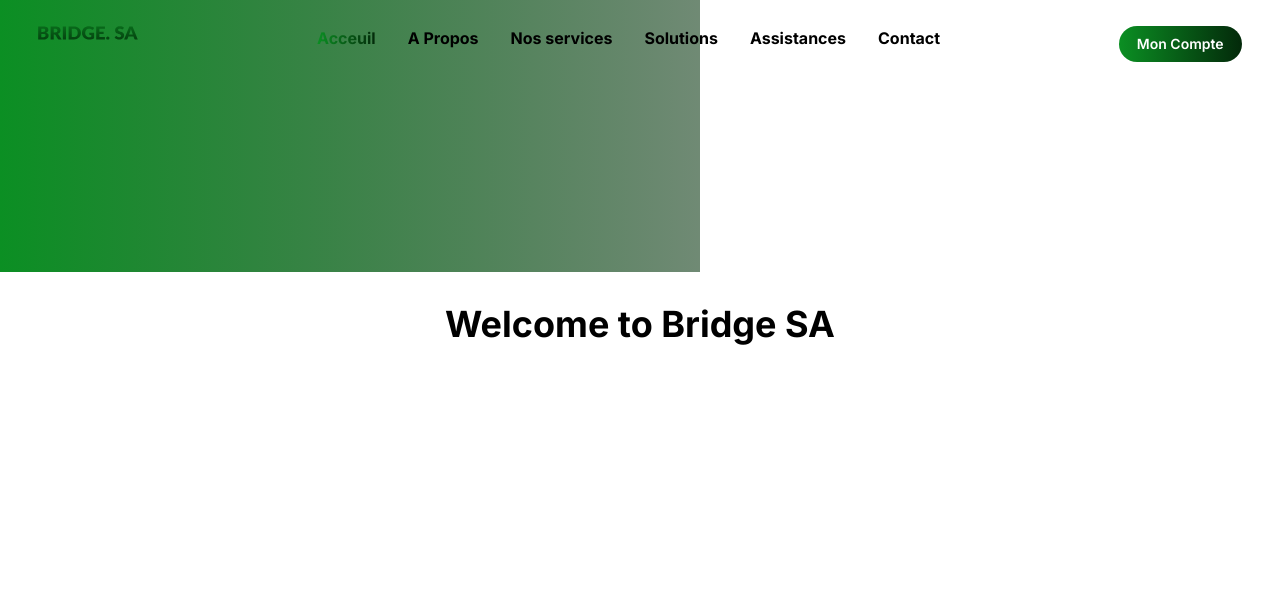
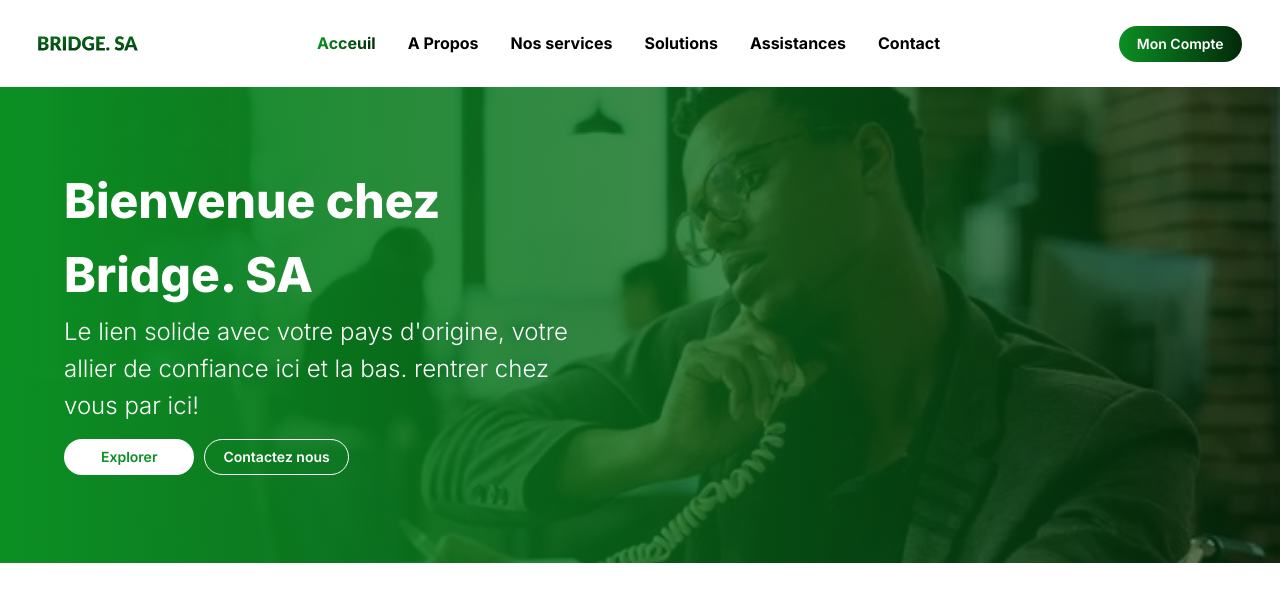
Before and after one commit to Ntchinda-Giscard/bridge-diaspo, a Next.js app: page / in a window 1280 px wide. Shown: the top 602 px of the page. Built offline with nearby package versions, Linux system fonts and the light colour scheme.

Commit message:
add hero section

```diff
--- a/app/components/hero.tsx
+++ b/app/components/hero.tsx
@@ -1,11 +1,28 @@
-import hero_img from "public/assets/hero.svg";
+import hero_img from "@/public/assets/hero.svg";
 import Image from 'next/image'
+import classes from '../css/hero.module.css';
+import cx from 'clsx'
+import { Button, Group } from "@mantine/core";
 
 function HeroSection() {
     return ( <>
-    <div className="w-full">
-        <Image src={hero_img} alt="hero image" width={700} height={400} />
-        <h1 className="text-4xl font-bold text-center mt-8">Welcome to Bridge SA</h1>
+    <div className= {cx(["w-full", classes.hero])} >
+        <Image src={hero_img} layout='responsive' objectFit="cover" sizes="width: 100vw" alt="hero image"   />
+        <div className={classes.overlay}></div>
+        <div className={classes.hero_text}>
+            <h1 className={classes.hero_title}>
+                Bienvenue chez Bridge. SA
+            </h1>
+            <p className={classes.hero_desc}>
+                Le lien solide avec votre pays d'origine, votre allier de confiance ici et la bas.
+                rentrer chez vous par ici!
+            </p>
+
+            <Group justify="start" gap={10} mt={15} >
+                <Button styles={{ label:{color: "#0B8F23", paddingInline: 18} }} variant="filled" bg='white' color="#0B8F23" radius={'xl'} > Explorer </Button>
+                <Button variant='outline' color="#FFF" radius={'xl'} > Contactez nous </Button>
+            </Group>
+      </div>
     </div>
     </> );
 }
--- a/app/components/topbar.tsx
+++ b/app/components/topbar.tsx
@@ -20,7 +20,7 @@ function TopBar() {
   };
     return (
         <>
-            <div className= {cx(['flex flex-row w-screen justify-between', classes.topbar])} >
+            <div className= {cx(['flex flex-row w-screen justify-between items-center', classes.topbar])} >
                 <div>
                     <Image
                         src={toplogo}
--- /dev/null
+++ b/app/css/hero.module.css
@@ -0,0 +1,37 @@
+.hero{
+    position: relative;
+    width: 100%;
+}
+
+.overlay{
+    position: absolute;
+    top: 0;
+    left: 0;
+    width: 100%;
+    height: 100%;
+    background: linear-gradient(0.25turn, #0B8F23FF, #04320C99 );
+    z-index: 9;
+}
+
+.hero_text{
+    width: 40%;
+    position: absolute;
+    top: 20%;
+    left: 5%;
+    /* transform: translate(-50%, -50%); */
+    color: white;
+    z-index: 999;
+    text-align: start;
+}
+
+.hero_title{
+    font-size: 3rem;
+    margin: 0;
+    font-weight: 800;
+}
+
+.hero_desc{
+    font-size: 1.5rem;
+    margin: 0;
+    font-weight: 300;
+}
--- a/app/css/topbar.module.css
+++ b/app/css/topbar.module.css
@@ -5,6 +5,7 @@
     top: 0;
     left: 0;
     z-index: 99999999999;
+    background: white;
 
 }
 
--- a/app/page.tsx
+++ b/app/page.tsx
@@ -4,8 +4,9 @@ import HeroSection from "./components/hero";
 export default function Home() {
   return (
     <main className="flex min-h-screen flex-col">
-      <HeroSection />
-
+      <div style={{ paddingTop: '5%' }}>
+        <HeroSection />
+      </div>
     </main>
   );
 }
```
Also changed, not shown: public/assets/hero.svg.
